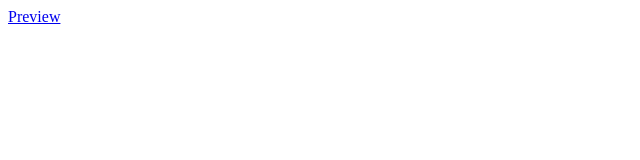
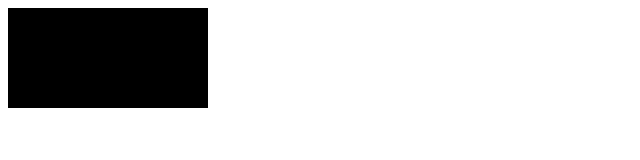
Before and after one commit to hyper-cooki/Tiles, a plain HTML site: page docs/editor.html in a window 1280 px wide. Shown: the whole page, without its empty margins (0-640 px from the left). Drawn offline with Linux system fonts and the light colour scheme.

Commit message:
Update editor.html

```diff
--- a/docs/editor.html
+++ b/docs/editor.html
@@ -1,9 +1,16 @@
 <!DOCTYPE html>
 <html>
-  <title>
-    Tiles Editor
-  </title>
+  <head>
+    <title>Tiles Editor</title>
+  </head>
   <body>
-    <a href="tiles/preview">Preview</a>
+    <canvas id="mainCanvas" width="200" height="100">
+      Sorry, your current browser can not run Tiles. Try using/updating to a new browser.
+    </canvas>
+    <script>
+      var canvas = document.getElementById("mainCanvas")
+      var c = canvas.getContext('2d')
+      c.fillRect(0, 0, 200, 100)
+    </script>
   </body>
 </html>
```
